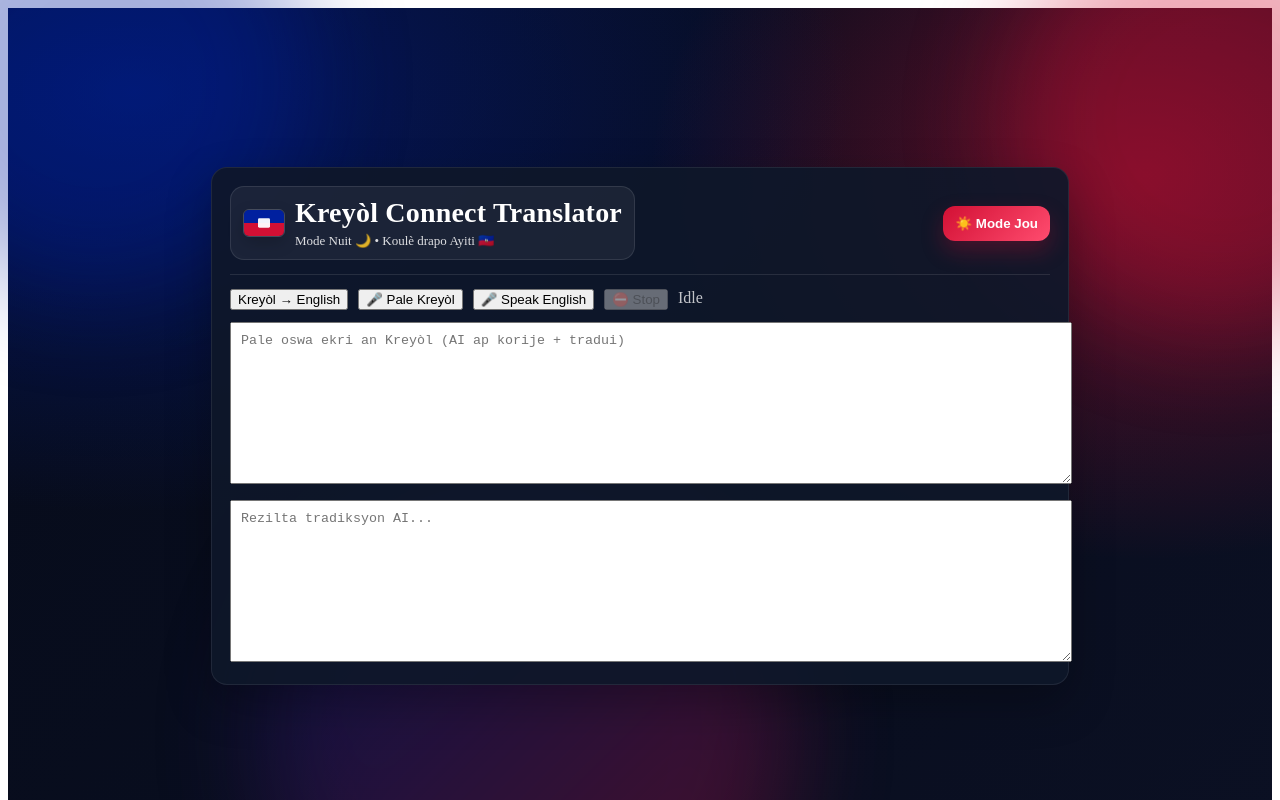
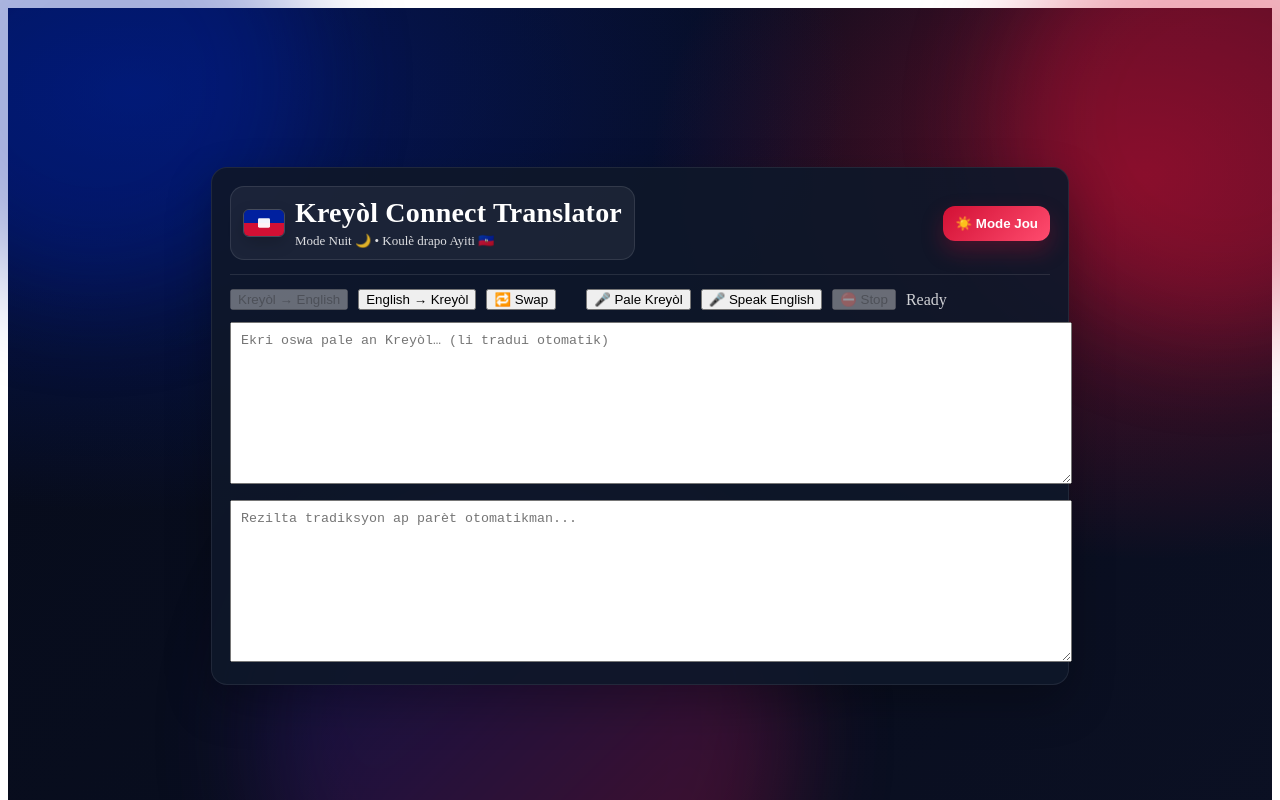
Before and after one commit to richardsonjoseph504-ctrl/kreyol-connect-translator, a React (Vite) app: page / in a window 1280 px wide. Shown: the top 800 px of the page. Built offline with nearby package versions, Linux system fonts and the light colour scheme.

Commit message:
Update Translator.tsx

```diff
--- a/components/Translator.tsx
+++ b/components/Translator.tsx
@@ -13,14 +13,18 @@ export default function Translator() {
   const recognitionRef = useRef<any>(null);
   const debounceRef = useRef<number | null>(null);
 
-  // ===== AI CALL (correction + translation) =====
-  const aiProcess = async (rawText: string, dir: Direction) => {
-    const text = rawText.trim();
+  // ---------- Auto translate (debounced) ----------
+  useEffect(() => {
+    if (debounceRef.current) window.clearTimeout(debounceRef.current);
+
+    const text = input.trim();
     if (!text) {
       setOutput("");
+      setError("");
       return;
     }
 
+    debounceRef.current = window.setTimeout(async () => {
       setLoading(true);
       setError("");
 
@@ -30,8 +34,7 @@ export default function Translator() {
           headers: { "Content-Type": "application/json" },
           body: JSON.stringify({
             text,
-          direction: dir,
-          // 🔑 signal backend to CORRECT + TRANSLATE
+            direction,
             mode: "correct_and_translate",
           }),
         });
@@ -39,25 +42,18 @@ export default function Translator() {
         const data = await res.json();
 
         if (!res.ok) {
-        setError(data?.error || "AI error");
+          setError(data?.error || "API error");
           setOutput("");
         } else {
-        setOutput(data.translated || "");
+          setOutput(data?.translated || "");
+          setError("");
         }
       } catch {
-      setError("Pa ka konekte ak AI.");
+        setError("Pa ka konekte ak API /api/translate");
         setOutput("");
       } finally {
         setLoading(false);
       }
-  };
-
-  // ===== AUTO TRANSLATE (typing OR speech) =====
-  useEffect(() => {
-    if (debounceRef.current) window.clearTimeout(debounceRef.current);
-
-    debounceRef.current = window.setTimeout(() => {
-      aiProcess(input, direction);
     }, 700);
 
     return () => {
@@ -65,7 +61,7 @@ export default function Translator() {
     };
   }, [input, direction]);
 
-  // ===== SPEECH RECOGNITION =====
+  // ---------- Speech recognition setup ----------
   useEffect(() => {
     const SR =
       (window as any).SpeechRecognition ||
@@ -74,13 +70,12 @@ export default function Translator() {
     if (!SR) return;
 
     const rec = new SR();
-
     rec.interimResults = false;
     rec.continuous = false;
 
     rec.onresult = (e: any) => {
-      const spoken = e.results[0][0].transcript;
-      setInput(spoken);
+      const spoken = e?.results?.[0]?.[0]?.transcript ?? "";
+      if (spoken.trim()) setInput(spoken.trim());
     };
 
     rec.onerror = () => setListening(false);
@@ -91,9 +86,12 @@ export default function Translator() {
 
   const startListening = (lang: "ht" | "en") => {
     const rec = recognitionRef.current;
-    if (!rec) return;
+    if (!rec) {
+      alert("Navigatè sa pa sipòte speech recognition.");
+      return;
+    }
 
-    // 🔑 Trick: use French mic for Kreyòl
+    // 🔑 Kreyòl mic workaround: use fr-CA
     rec.lang = lang === "ht" ? "fr-CA" : "en-US";
 
     try {
@@ -111,39 +109,37 @@ export default function Translator() {
 
   const swap = () => {
     setDirection((d) => (d === "ht-en" ? "en-ht" : "ht-en"));
-    const translated =
-  data?.translated ??
-  data?.output ??
-  data?.text ??
-  data?.result ??
-  data?.translation ??
-  data?.data?.translated ??
-  "";
-
-setOutput(translated || ("(API reponn men mwen pa jwenn text) -> " + JSON.stringify(data)));
+    setInput("");
+    setOutput("");
+    setError("");
+    stopListening();
   };
 
   return (
     <div style={{ maxWidth: 900 }}>
-      <div style={{ display: "flex", gap: 10, flexWrap: "wrap" }}>
-        <button onClick={swap}>
-          {direction === "ht-en" ? "Kreyòl → English" : "English → Kreyòl"}
+      <div style={{ display: "flex", gap: 10, flexWrap: "wrap", alignItems: "center" }}>
+        <button onClick={() => setDirection("ht-en")} disabled={direction === "ht-en"}>
+          Kreyòl → English
         </button>
+        <button onClick={() => setDirection("en-ht")} disabled={direction === "en-ht"}>
+          English → Kreyòl
+        </button>
+        <button onClick={swap}>🔁 Swap</button>
+
+        <div style={{ width: 10 }} />
 
         <button onClick={() => startListening("ht")} disabled={listening}>
           🎤 Pale Kreyòl
         </button>
-
         <button onClick={() => startListening("en")} disabled={listening}>
           🎤 Speak English
         </button>
-
         <button onClick={stopListening} disabled={!listening}>
           ⛔ Stop
         </button>
 
-        <span style={{ opacity: 0.75 }}>
-          {loading ? "AI ap travay..." : listening ? "Listening..." : "Idle"}
+        <span style={{ opacity: 0.8 }}>
+          {loading ? "Tradui..." : listening ? "Listening..." : "Ready"}
         </span>
       </div>
 
@@ -153,8 +149,8 @@ setOutput(translated || ("(API reponn men mwen pa jwenn text) -> " + JSON.string
           onChange={(e) => setInput(e.target.value)}
           placeholder={
             direction === "ht-en"
-              ? "Pale oswa ekri an Kreyòl (AI ap korije + tradui)"
-              : "Speak or type English (AI auto translate)"
+              ? "Ekri oswa pale an Kreyòl… (li tradui otomatik)"
+              : "Type or speak in English… (auto translate)"
           }
           style={{ width: "100%", height: 140, padding: 10 }}
         />
@@ -164,10 +160,10 @@ setOutput(translated || ("(API reponn men mwen pa jwenn text) -> " + JSON.string
         <textarea
           value={output}
           readOnly
-          placeholder="Rezilta tradiksyon AI..."
+          placeholder="Rezilta tradiksyon ap parèt otomatikman..."
           style={{ width: "100%", height: 140, padding: 10 }}
         />
-        {error && <div style={{ color: "crimson", marginTop: 6 }}>{error}</div>}
+        {error ? <div style={{ color: "crimson", marginTop: 6 }}>{error}</div> : null}
       </div>
     </div>
   );
```
Lines whose indentation alone changed are shown as unchanged.
